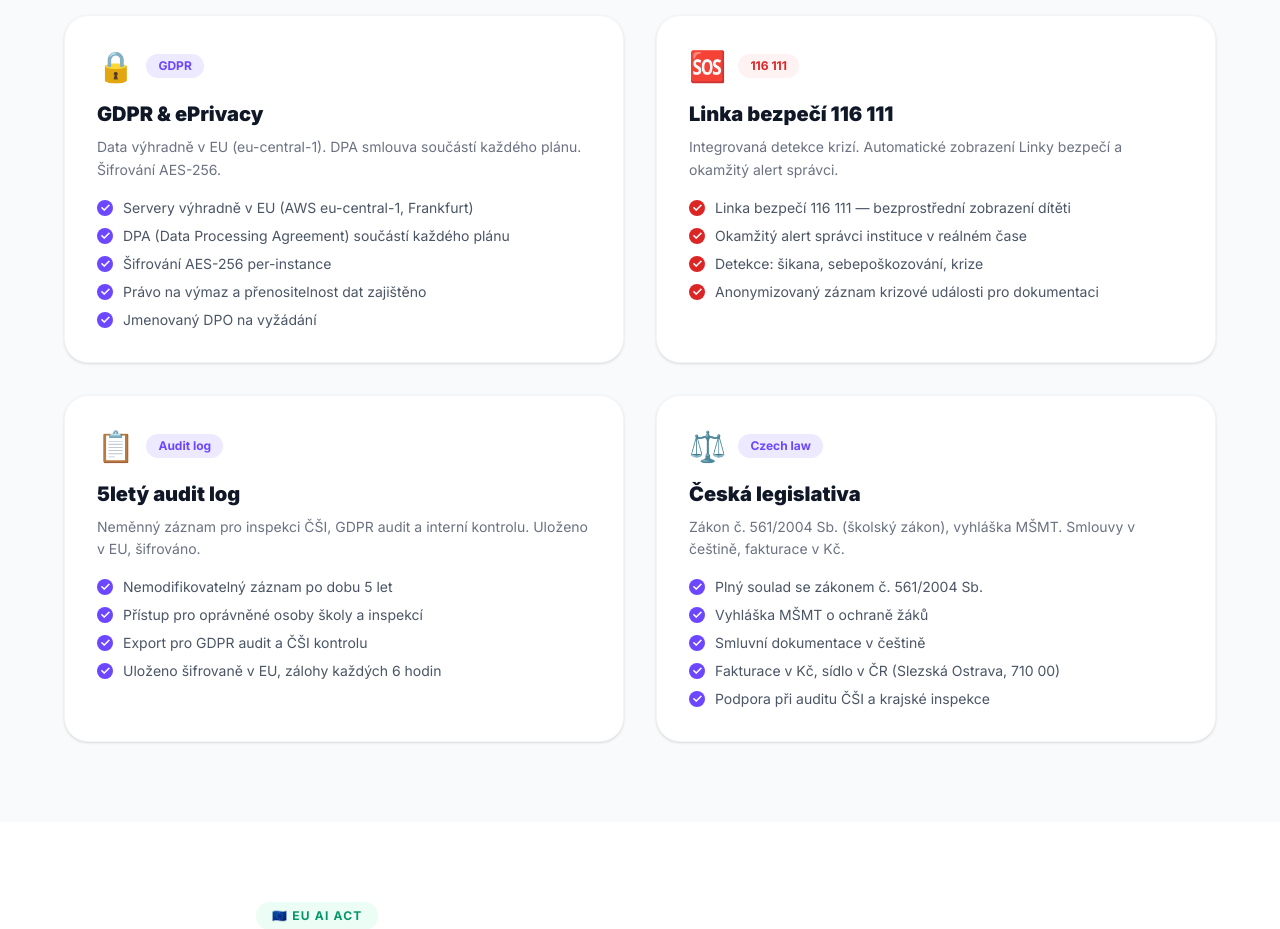
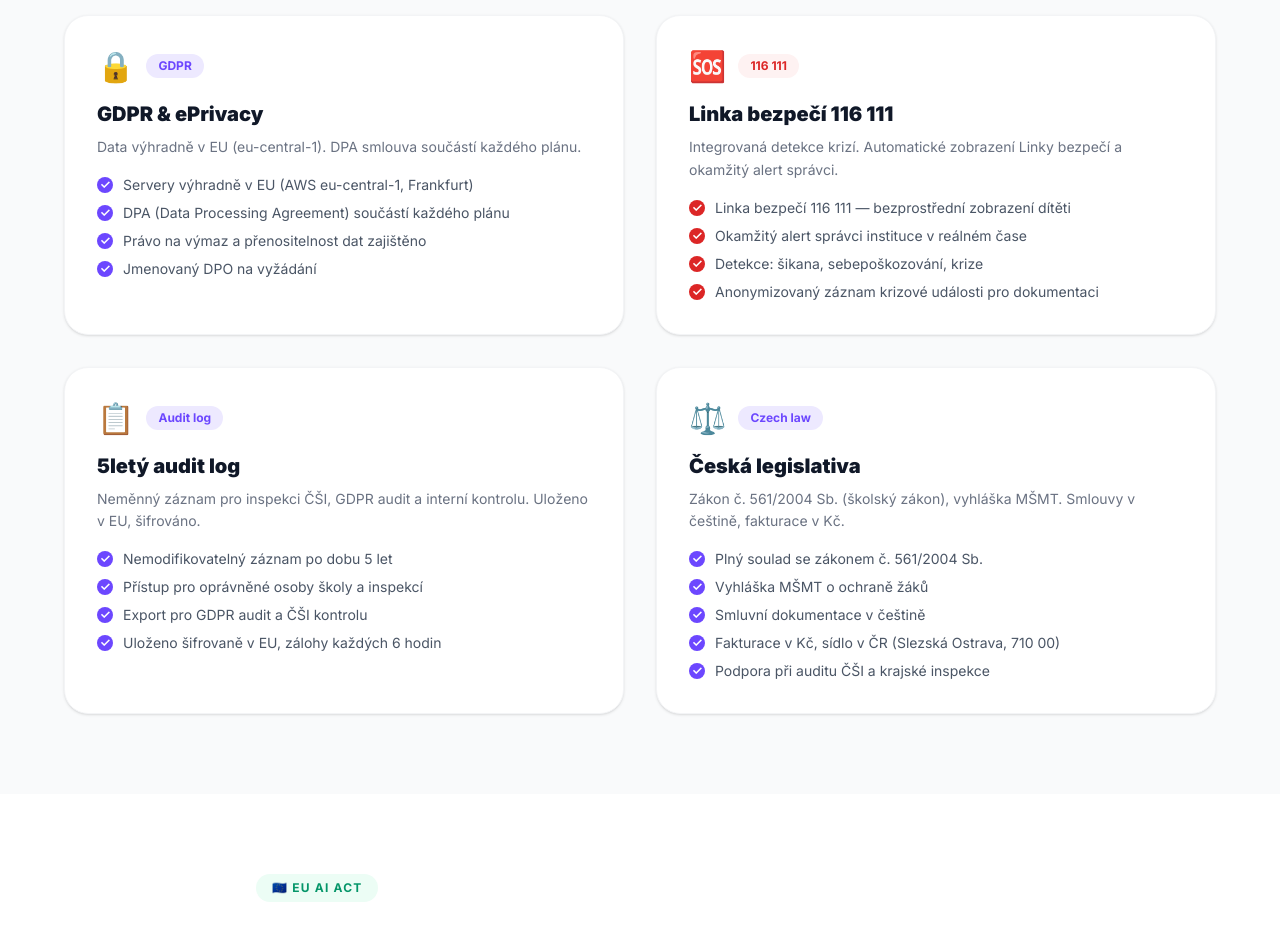
Before and after one commit to jaromirzly-coder/aibgin-web, a Next.js app: page /compliance in a window 1280 px wide. Shown: the part 980-1909 px from the top of the page. Built offline with nearby package versions, Linux system fonts and the light colour scheme.

Commit message:
fix: aibgin.cz - odstraneno sifrovani AES-256 ktere neni implementovano

```diff
--- a/app/compliance/page.tsx
+++ b/app/compliance/page.tsx
@@ -8,7 +8,7 @@
 export const metadata: Metadata = {
   title: 'Compliance | AIBgin — GDPR, EU AI Act, COPPA 2026',
   description:
-    'AIBgin splňuje GDPR, EU AI Act čl. 50, COPPA 2026, českou školskou legislativu. Data výhradně v EU (eu-central-1), AES-256 šifrování, 5letý audit log, DPA smlouva součástí každého plánu.',
+    'AIBgin splňuje GDPR, EU AI Act čl. 50, COPPA 2026, českou školskou legislativu. Data výhradně v EU (eu-central-1), audit log, DPA smlouva součástí každého plánu.',
   metadataBase: new URL(SITE_URL),
   alternates: { canonical: `${SITE_URL}/compliance` },
   keywords: [
@@ -80,11 +80,10 @@
     color: '#EDE9FF',
     textColor: '#6C47FF',
     summary:
-      'Data výhradně v EU (eu-central-1). DPA smlouva součástí každého plánu. Šifrování AES-256.',
+      'Data výhradně v EU (eu-central-1). DPA smlouva součástí každého plánu.',
     points: [
       'Servery výhradně v EU (AWS eu-central-1, Frankfurt)',
       'DPA (Data Processing Agreement) součástí každého plánu',
-      'Šifrování AES-256 per-instance',
       'Právo na výmaz a přenositelnost dat zajištěno',
       'Jmenovaný DPO na vyžádání',
     ],
--- a/app/dpa/page.tsx
+++ b/app/dpa/page.tsx
@@ -92,9 +92,7 @@
             <h2 className="text-xl font-black text-gray-900 mb-3">4. Bezpečnostní opatření</h2>
             <p className="mb-3">Zpracovatel implementuje tato technická a organizační opatření:</p>
             <ul className="list-disc pl-5 space-y-1">
-              <li><strong>Šifrování AES-256</strong> pro veškerá uložená data</li>
               <li><strong>Servery výhradně v EU</strong> (Vercel Frankfurt, Supabase EU region)</li>
-              <li>Šifrovaný přenos dat (TLS 1.3)</li>
               <li>Přístup k datům pouze autorizovaným zaměstnancům (need-to-know)</li>
               <li>Pravidelné bezpečnostní audity a penetrační testy</li>
               <li>Zálohy každých 6 hodin, retence 30 dní</li>
--- a/app/page.tsx
+++ b/app/page.tsx
@@ -72,7 +72,6 @@
 const stats = [
   { value: '5', label: 'Vrstev ochrany', sub: 'Fail-closed architektura' },
   { value: '0', label: 'Registrací pro děti', sub: 'Jen QR kód z tabule' },
-  { value: 'AES-256', label: 'Šifrování', sub: 'Data výhradně v EU' },
   { value: '116 111', label: 'Linka bezpečí', sub: 'Crisis detection v reálném čase' },
 ];
 
```
